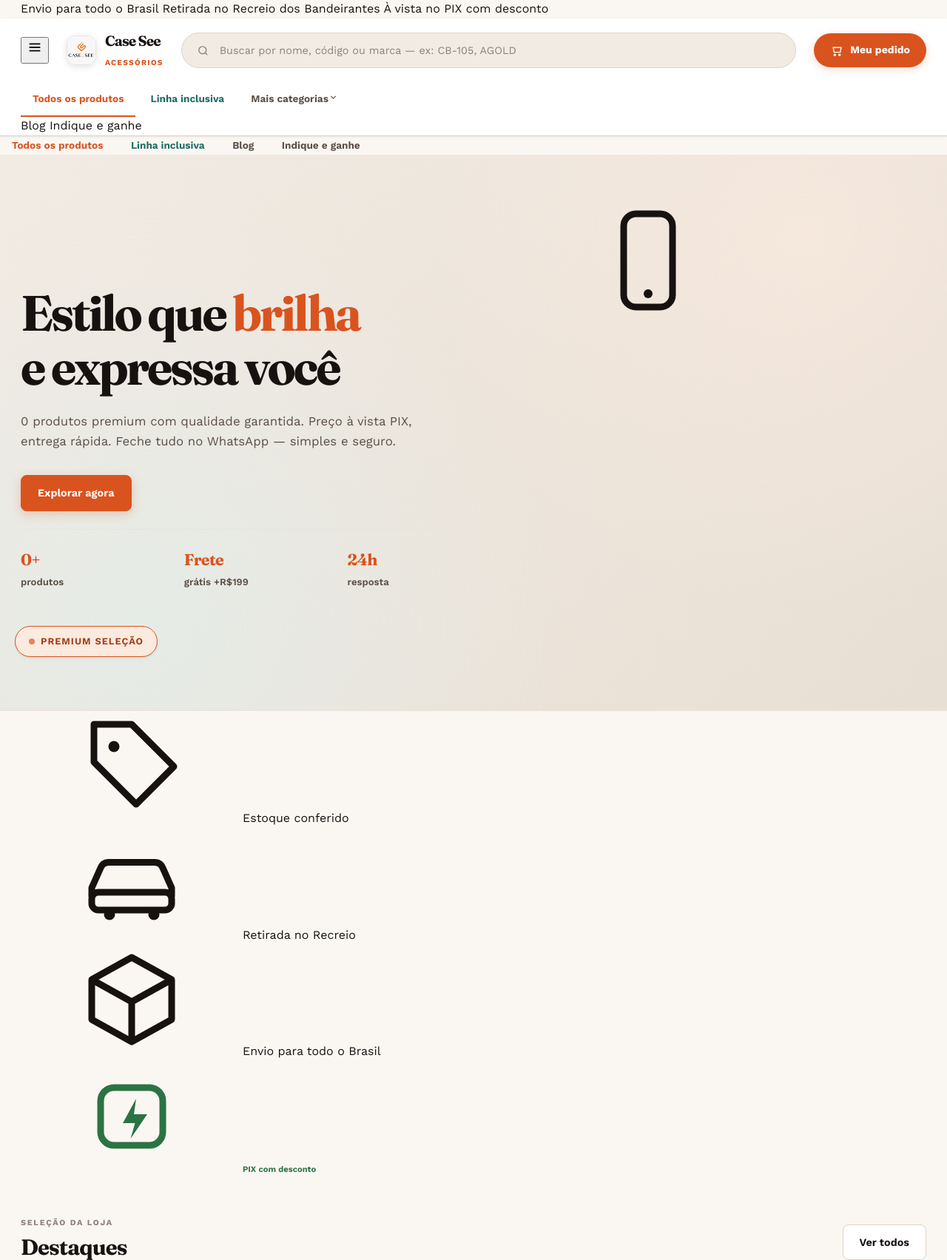
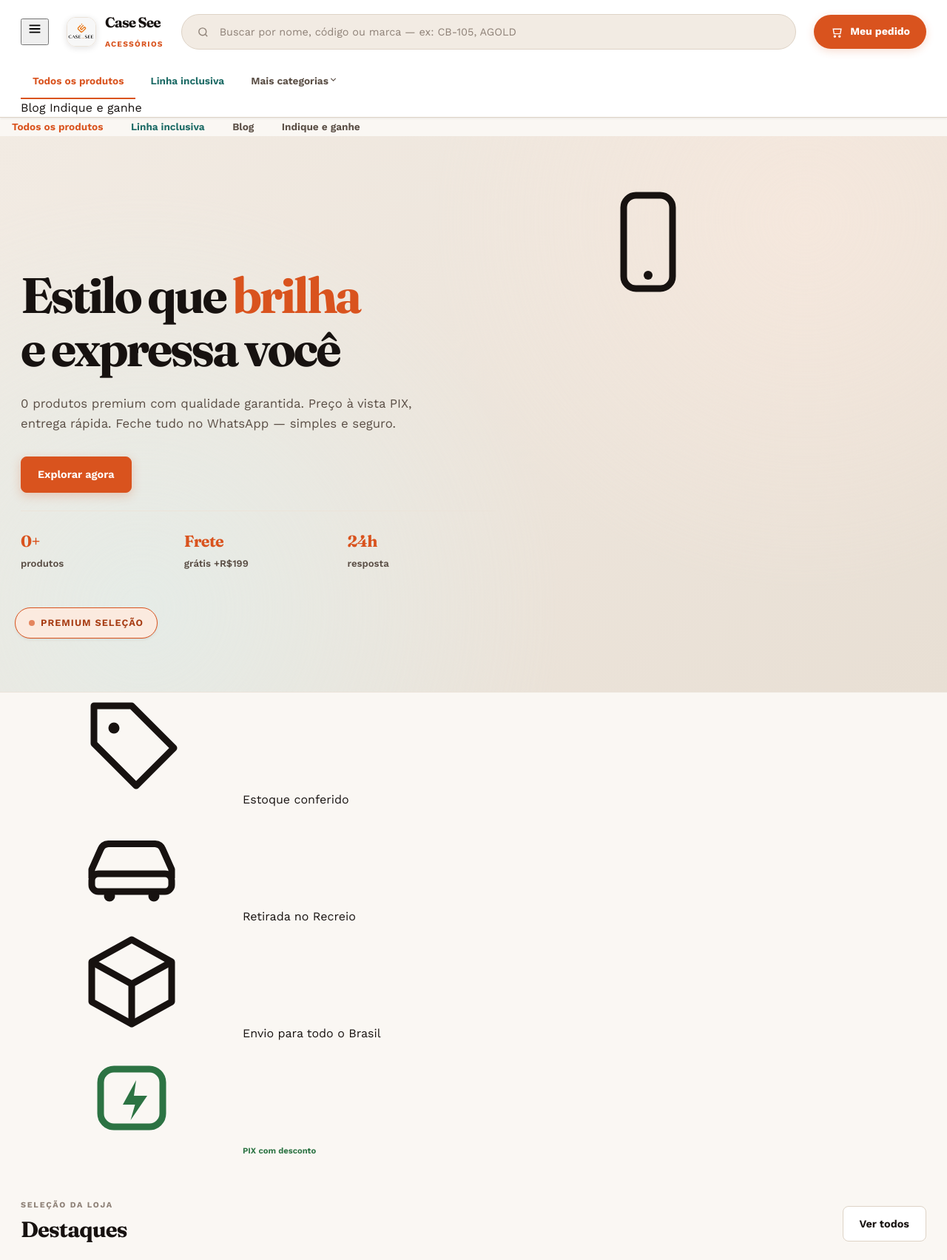
Before and after one commit to yurialexandera1/loja, a Django app: page / in a window 1280 px wide. Shown: the top 1703 px of the page at 74% size. Run offline with Django 4.2, Linux system fonts and the light colour scheme; data that the repository does not hold is empty; parts of the project's set-up code (start-up, migrations or seed data) failed here and were passed over.

Commit message:
fix: remove repeticao de conteudo - barra de anuncio duplicava value-props, endereco repetia home+rodape
Barra preta do topo (Envio Brasil/Retirada Recreio/PIX) dizia quase a
mesma coisa que a faixa de icones logo abaixo do hero - removida, a
faixa de icones ja cobre isso melhor visualmente. Bloco 'Nasceu no
Recreio' da home parava de repetir o endereco completo (ja fica
detalhado no rodape).

```diff
--- a/templates/store/base.html
+++ b/templates/store/base.html
@@ -81,14 +81,6 @@
     <circle cx="34" cy="32" r="5" fill="currentColor"/>
   </symbol>
 </svg>
-
-<div class="announce">
-  <div class="wrap announce-inner">
-    <span>Envio para todo o Brasil</span>
-    <span>Retirada no Recreio dos Bandeirantes</span>
-    <span>À vista no PIX com desconto</span>
-  </div>
-</div>
 
 <header class="storebar">
   <div class="wrap">
--- a/templates/store/home.html
+++ b/templates/store/home.html
@@ -112,13 +112,13 @@
     <div>
       <span class="eyebrow">Feita no Rio</span>
       <h2>Nasceu no Recreio dos Bandeirantes</h2>
-      <p class="lede">Loja física no Shopping Recreio dos Bandeirantes, atendimento de bairro, entrega para o Brasil inteiro — cada pedido sai com o mesmo cuidado de quem compra no balcão.</p>
+      <p class="lede">Loja física de bairro, entrega para o Brasil inteiro — cada pedido sai com o mesmo cuidado de quem compra no balcão. Endereço completo no rodapé.</p>
     </div>
     <div class="locator-card">
       <span class="dot"></span>
       <div>
-        <b>Av. das Américas, 15500</b>
-        <span>Shopping Recreio dos Bandeirantes — Rio de Janeiro, RJ</span>
+        <b>Loja física aberta</b>
+        <span>Retirada disponível todos os dias úteis</span>
       </div>
     </div>
   </div>
```
